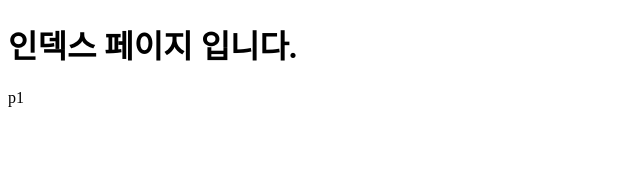
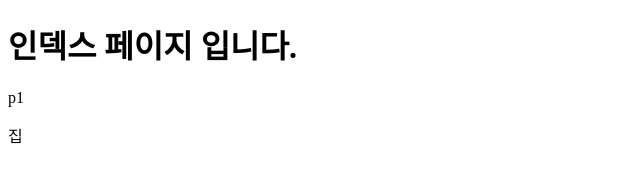
Before and after one commit to dbswodnjs1/test12, a plain HTML site: page index.html in a window 1280 px wide. Shown: the full height of the page, 0-640 px from the left. Drawn offline with Linux system fonts and the light colour scheme.

Commit message:
p2 added

```diff
--- a/index.html
+++ b/index.html
@@ -8,5 +8,6 @@
 <body>
     <h1> 인덱스 페이지 입니다.</h1>
     <p>p1</p>
+    <p>집</p>
 </body>
 </html>
```
